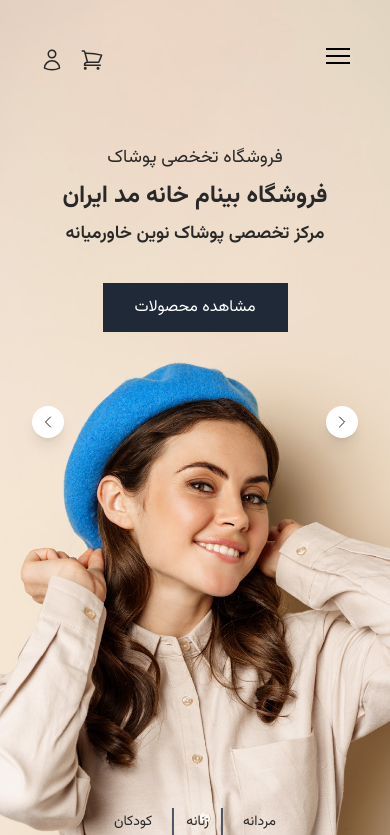
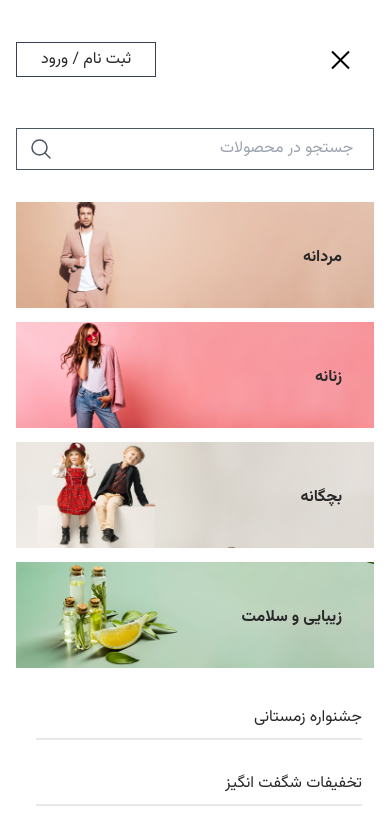
Before and after one commit to saeedshpc/clothShopFrontEnd, a website: page index.html in a window 390 px wide. Both pictures are taken after a click on the button 338 px from the left and 60 px from the top of the page. Shown: the top 835 px of the page. Drawn offline with Linux system fonts and the light colour scheme.

Commit message:
adding mobile menu to mobile version

```diff
--- a/index.html
+++ b/index.html
@@ -12,6 +12,7 @@
       href="https://fonts.googleapis.com/css2?family=Vazirmatn:wght@400;600;700;800&display=swap"
       rel="stylesheet"
     />
+    <script src="./js/script.js" defer></script>
   </head>
   <body>
     <!-- header -->
@@ -22,7 +23,10 @@
         <div class="flex justify-between">
           <!-- menu btn -->
           <div class="md:hidden">
-            <button class="block z-10 hamburger focus:outline-none">
+            <button
+              id="menu-btn"
+              class="block z-20 hamburger focus:outline-none"
+            >
               <span class="hamburger-top"></span>
               <span class="hamburger-middle"></span>
               <span class="hamburger-bottom"></span>
@@ -158,6 +162,125 @@
               d="M8.25 4.5l7.5 7.5-7.5 7.5"
             />
           </svg>
+        </div>
+        <!-- mobile menu -->
+        <!-- <div
+          class="absolute top-0 z-10 right-0 w-full min-h-screen bg-black opacity-60"
+        ></div> -->
+        <div
+          id="mobile-menu"
+          class="hidden absolute top-0 z-10 right-0 w-full min-h-screen bg-white pb-28"
+        >
+          <div class="pt-12 px-4">
+            <div class="text-left">
+              <a href="#" class="px-6 py-1 border border-gray-700"
+                >ثبت نام / ورود
+              </a>
+            </div>
+            <div
+              class="mt-14 flex border justify-around border-gray-600 py-2 text-gray-600"
+            >
+              <input
+                type="text"
+                placeholder="جستجو در محصولات"
+                class="block w-[80%] px-2 focus:outline-none"
+              />
+              <svg
+                xmlns="http://www.w3.org/2000/svg"
+                fill="none"
+                viewBox="0 0 24 24"
+                stroke-width="1.5"
+                stroke="currentColor"
+                class="w-6 h-6"
+              >
+                <path
+                  stroke-linecap="round"
+                  stroke-linejoin="round"
+                  d="M21 21l-5.197-5.197m0 0A7.5 7.5 0 105.196 5.196a7.5 7.5 0 0010.607 10.607z"
+                />
+              </svg>
+            </div>
+            <!-- main categories -->
+            <div class="flex flex-col gap-2 mt-8">
+              <!-- item1 -->
+              <div class="relative h-28 w-full">
+                <a href="#" class="mobileMenuLinks">
+                  <img src="./images/categories/mobile1.jpg" alt="" />
+                  <p
+                    class="absolute top-1/2 -translate-y-1/2 right-8 font-bold z-20"
+                  >
+                    مردانه
+                  </p>
+                </a>
+              </div>
+              <!-- item2 -->
+              <div class="relative h-28 w-full">
+                <a href="#" class="mobileMenuLinks">
+                  <img src="./images/categories/mobile2.jpg" alt="" />
+                  <p
+                    class="absolute top-1/2 -translate-y-1/2 right-8 font-bold z-20"
+                  >
+                    زنانه
+                  </p>
+                </a>
+              </div>
+              <!-- item3 -->
+              <div class="relative h-28 w-full">
+                <a href="#" class="mobileMenuLinks">
+                  <img src="./images/categories/mobile3.jpg" alt="" />
+                  <p
+                    class="absolute top-1/2 -translate-y-1/2 right-8 font-bold z-20"
+                  >
+                    بچگانه
+                  </p>
+                </a>
+              </div>
+              <!-- item4 -->
+              <div class="relative h-28 w-full">
+                <a href="#" class="mobileMenuLinks">
+                  <img src="./images/categories/mobile4.jpg" alt="" />
+                  <p
+                    class="absolute top-1/2 -translate-y-1/2 right-8 font-bold z-20"
+                  >
+                    زیبایی و سلامت
+                  </p>
+                </a>
+              </div>
+            </div>
+            <!-- categories and tags -->
+            <div class="mt-8 px-3">
+              <ul class="flex flex-col gap-8 pl-2">
+                <li class="w-full text-right mobileMenuLinks">
+                  <a
+                    href="#"
+                    class="border-b-2 pb-2 block w-full border-gray-200"
+                    >جشنواره زمستانی</a
+                  >
+                </li>
+                <li class="w-full text-right mobileMenuLinks">
+                  <a
+                    href="#"
+                    class="border-b-2 pb-2 block w-full border-gray-200"
+                    >تخفیفات شگفت انگیز</a
+                  >
+                </li>
+                <li class="w-full text-right mobileMenuLinks">
+                  <a
+                    href="#"
+                    class="border-b-2 pb-2 block w-full border-gray-200"
+                    >کلوپ مشتریان</a
+                  >
+                </li>
+                <li class="w-full text-right mobileMenuLinks">
+                  <a
+                    href="#"
+                    class="border-b-2 pb-2 block w-full border-gray-200"
+                    >محصولات ترک
+                  </a>
+                </li>
+              </ul>
+            </div>
+          </div>
         </div>
       </div>
     </section>
--- a/input.css
+++ b/input.css
@@ -50,3 +50,19 @@ body {
 .hamburger-bottom {
   transform: translateY(14px);
 }
+
+.open {
+  transform: rotate(90deg);
+}
+
+.open .hamburger-top {
+  transform: rotate(45deg) translateY(6px) translateX(6px);
+}
+
+.open .hamburger-middle {
+  display: none;
+}
+
+.open .hamburger-bottom {
+  transform: rotate(-45deg) translateY(6px) translateX(-6px);
+}
--- /dev/null
+++ b/js/script.js
@@ -0,0 +1,17 @@
+const menuBtn = document.getElementById("menu-btn");
+const mobileMenu = document.getElementById("mobile-menu");
+
+menuBtn.addEventListener("click", mobileMenuToggle);
+
+function mobileMenuToggle() {
+  menuBtn.classList.toggle("open");
+  mobileMenu.classList.toggle("hidden");
+  //   mobileMenu.classList.toggle("flex");
+}
+
+// mobile menu closing fix
+const mobileMenuLinks = document.getElementsByClassName("mobileMenuLinks");
+var mobileMenuLinksArrays = [...mobileMenuLinks];
+mobileMenuLinksArrays.forEach((element) => {
+  element.addEventListener("click", mobileMenuToggle);
+});
```
Also changed, not shown: css/style.css, images/categories/mobile1.jpg (added), images/categories/mobile2.jpg (added), images/categories/mobile3.jpg (added), images/categories/mobile4.jpg (added).
